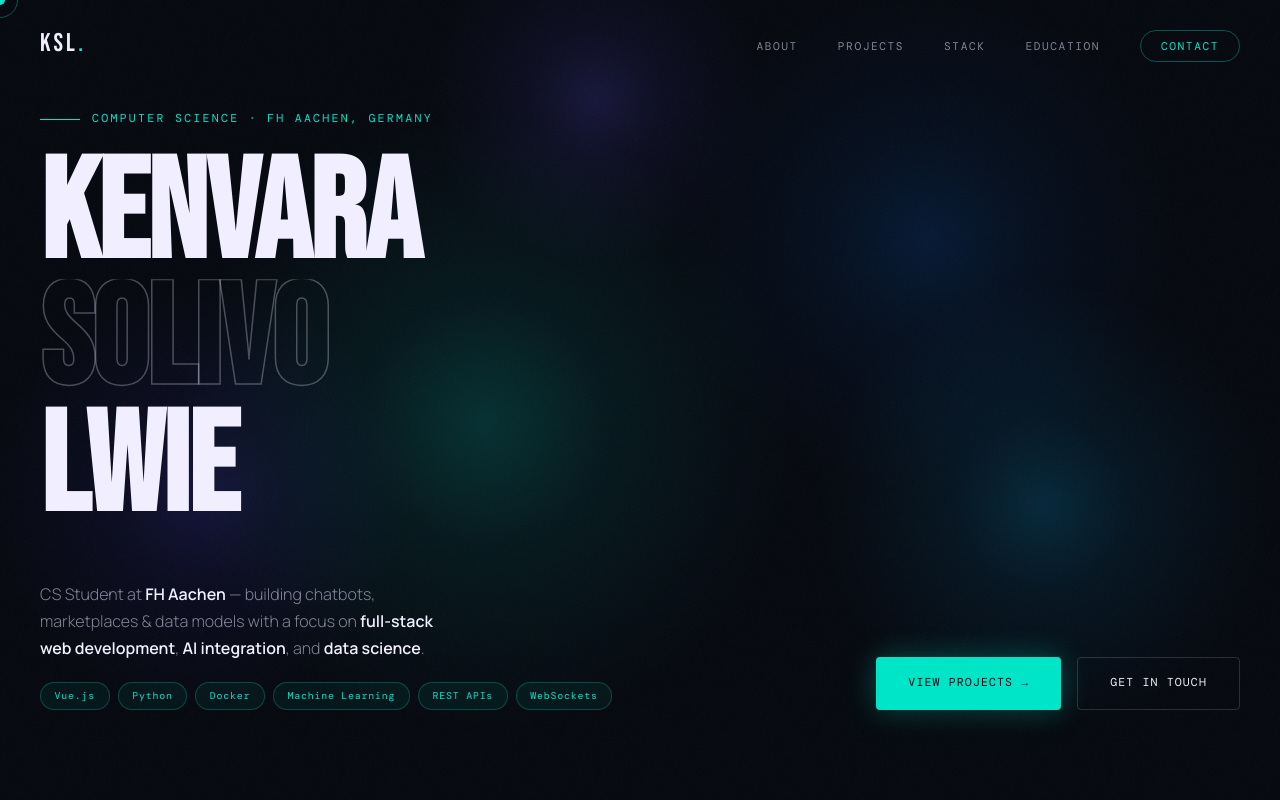
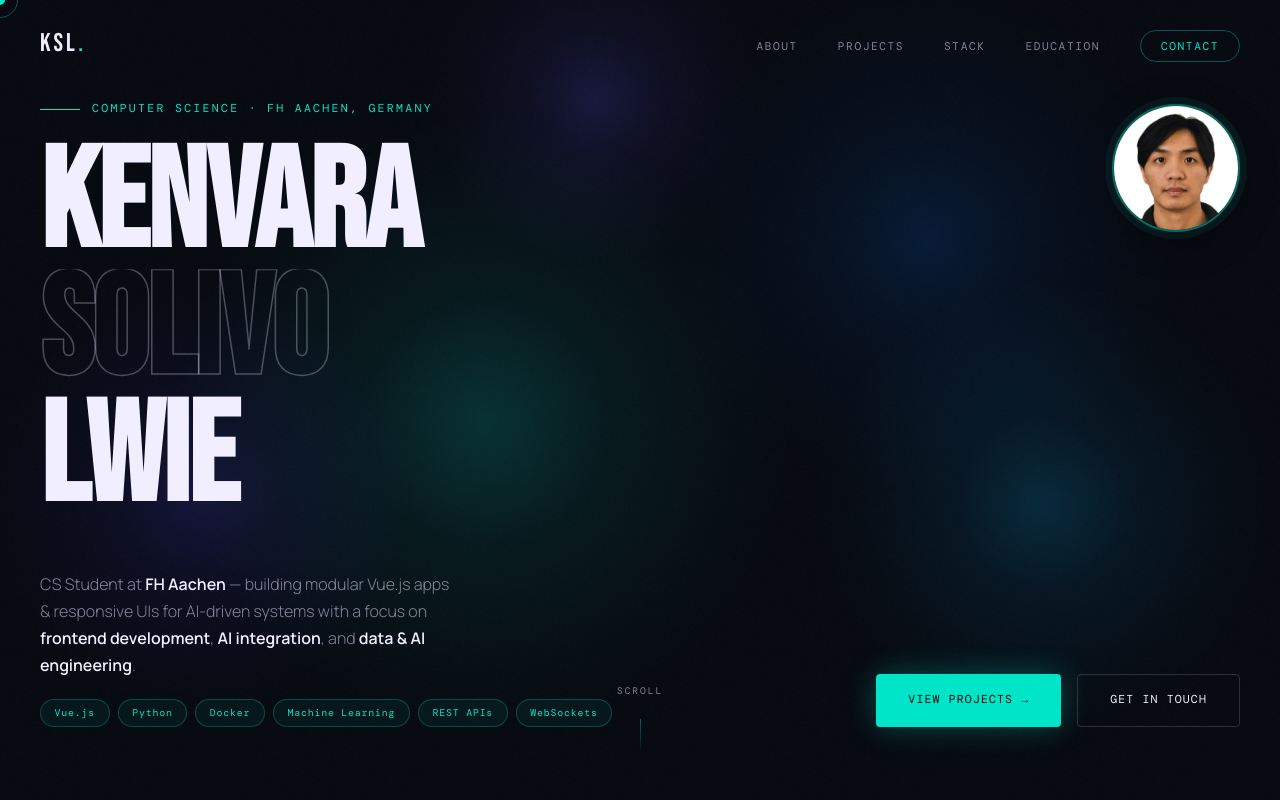
Before and after one commit to kenvarasolivo/Portfolio, a plain HTML site: page index.html in a window 1280 px wide. Shown: the top 800 px of the page. Drawn offline with nearby package versions, Linux system fonts and the light colour scheme; animation ran at ten frames a second; a web font is replaced by a local one.

Commit message:
add profile photo and edit descriptions

```diff
--- a/css/style.css
+++ b/css/style.css
@@ -105,6 +105,7 @@ nav.scrolled {
 #hero {
   min-height: 100vh; display: flex; flex-direction: column;
   justify-content: center; padding: 100px 2.5rem 5rem; overflow: hidden;
+  position: relative;
 }
 .hero-overline {
   font-family: 'DM Mono', monospace; font-size: .72rem;
@@ -153,6 +154,28 @@ nav.scrolled {
 .btn-glow:hover { box-shadow: 0 0 60px rgba(0,229,200,.5); transform: translateY(-2px); }
 .btn-ghost { background: transparent; color: #f0eeff; border: 1px solid rgba(255,255,255,.15); }
 .btn-ghost:hover { border-color: var(--cyan); color: var(--cyan); }
+.hero-photo-wrap {
+  position: absolute;
+  top: clamp(90px, 13vh, 145px);
+  right: 2.5rem;
+  opacity: 0;
+  animation: fadeIn .9s var(--ease) .95s forwards;
+}
+.hero-photo {
+  width: 128px;
+  height: 128px;
+  border-radius: 50%;
+  object-fit: cover;
+  object-position: center top;
+  border: 2px solid rgba(0,229,200,.45);
+  box-shadow: 0 0 0 7px rgba(0,229,200,.07), 0 10px 36px rgba(0,0,0,.45);
+  display: block;
+  transition: transform .4s var(--ease), box-shadow .4s var(--ease);
+}
+.hero-photo:hover {
+  transform: scale(1.05);
+  box-shadow: 0 0 0 9px rgba(0,229,200,.12), 0 0 36px rgba(0,229,200,.22), 0 14px 44px rgba(0,0,0,.5);
+}
 .scroll-indicator {
   position: absolute; bottom: 2.5rem; left: 50%; transform: translateX(-50%);
   display: flex; flex-direction: column; align-items: center; gap: .5rem;
@@ -399,7 +422,6 @@ nav.scrolled {
 .skills-headline em { font-style:normal; color:var(--cyan); }
 .skills-wrapper { max-width: 1400px; margin: 0 auto; display: flex; flex-direction: column; gap: 3.5rem; }
 
-.skill-group { }
 .skill-group-title {
   font-family:'DM Mono',monospace; font-size:.68rem; letter-spacing:.18em;
   text-transform:uppercase; color:var(--cyan); margin-bottom:1.5rem;
@@ -561,6 +583,7 @@ footer {
 @media(max-width:900px){
   :root { --section-pad: 5rem; }
   nav{padding:1.25rem 1.5rem;} .nav-links{display:none;}
+  .hero-photo-wrap { display: none; }
   #hero{padding: 80px 1.5rem 4rem;}
   .hero-headline {font-size: clamp(3.5rem, 18vw, 6rem);}
   .hero-bottom{flex-direction:column;align-items:flex-start;gap:2rem;}
--- a/index.html
+++ b/index.html
@@ -3,7 +3,11 @@
 <head>
   <meta charset="UTF-8"/>
   <meta name="viewport" content="width=device-width, initial-scale=1.0"/>
-  <title>Kenvara Solivo Lwie — CS Student & Developer</title>
+  <title>Kenvara Solivo Lwie — Frontend Developer & CS Student</title>
+  <meta name="description" content="Computer Science student at FH Aachen specializing in Frontend Development and Data & AI Engineering. Building modular Vue.js apps and responsive UIs for AI-driven systems. Open to internship and Werkstudent roles in Germany."/>
+  <meta property="og:title" content="Kenvara Solivo Lwie — Frontend Developer"/>
+  <meta property="og:description" content="CS student at FH Aachen building modular Vue.js apps, AI-driven UIs, and data models. Open to internship & Werkstudent roles."/>
+  <meta property="og:type" content="website"/>
   <link rel="preconnect" href="https://fonts.googleapis.com"/>
   <link rel="preconnect" href="https://fonts.gstatic.com" crossorigin/>
   <link href="https://fonts.googleapis.com/css2?family=Bebas+Neue&family=DM+Mono:ital,wght@0,300;0,400;1,300&family=Manrope:wght@300;400;500;600&display=swap" rel="stylesheet"/>
@@ -46,7 +50,7 @@
   </h1>
   <div class="hero-bottom">
     <div>
-      <p class="hero-desc">CS Student at <strong>FH Aachen</strong> — building chatbots, marketplaces &amp; data models with a focus on <strong>full-stack web development</strong>, <strong>AI integration</strong>, and <strong>data science</strong>.</p>
+      <p class="hero-desc">CS Student at <strong>FH Aachen</strong> — building modular Vue.js apps &amp; responsive UIs for AI-driven systems with a focus on <strong>frontend development</strong>, <strong>AI integration</strong>, and <strong>data &amp; AI engineering</strong>.</p>
       <div class="hero-tags">
         <span class="hero-tag">Vue.js</span>
         <span class="hero-tag">Python</span>
@@ -60,6 +64,9 @@
       <a href="#projects" class="btn btn-glow">View Projects →</a>
       <a href="#contact" class="btn btn-ghost">Get in Touch</a>
     </div>
+  </div>
+  <div class="hero-photo-wrap">
+    <img src="images/profile.jpeg" alt="Kenvara Solivo Lwie" class="hero-photo">
   </div>
   <div class="scroll-indicator">
     <span>Scroll</span>
@@ -94,7 +101,7 @@
     </h2>
     <div class="about-grid">
       <p class="about-text sr-left">
-        I'm a Computer Science student at <strong>Fachhochschule Aachen</strong> with a genuine passion for crafting innovative digital solutions. My work bridges <strong>full-stack web development</strong>, <strong>AI chatbot engineering</strong>, and <strong>data science</strong> — always with an eye for elegant UX and clean architecture.
+        I'm a Computer Science student at <strong>Fachhochschule Aachen</strong> specializing in <strong>Frontend Development</strong> with a solid foundation in <strong>Data &amp; AI Engineering</strong>. My work focuses on building modular <strong>Vue.js applications</strong> and designing responsive UIs for <strong>AI-driven systems</strong> — always driven to create performant, user-centric experiences that bridge complex data and the end-user.
         <br/><br/>
         Originally from <strong>Indonesia</strong>, I bring an international perspective and thrive in multicultural environments. Currently active at <strong>AIESEC Aachen</strong>, connecting global talent with local companies through B2B outreach and intercultural communication.
       </p>
@@ -125,10 +132,10 @@
             <li>Redesigned UI to clearly surface AI reasoning &amp; thinking-process steps</li>
           </ul></div>
           <div class="proj-techs">
-            <span class="hero-tech">Vue.js</span>
-            <span class="hero-tech">Javascript</span>
-            <span class="hero-tech">Docker</span>
-            <span class="hero-tech">Tailwind CSS</span>
+            <span class="proj-tech">Vue.js</span>
+            <span class="proj-tech">Javascript</span>
+            <span class="proj-tech">Docker</span>
+            <span class="proj-tech">Tailwind CSS</span>
           </div>
         </div>
         <a href="project-chatbot.html" class="proj-arrow">
@@ -557,7 +564,7 @@
   <div class="contact-glow"></div>
   <div class="contact-eyebrow sr">Available for opportunities</div>
   <h2 class="contact-big sr">OPEN TO<br><em>WORK.</em></h2>
-  <p class="contact-sub sr">Currently seeking internship and working student roles in software development, AI, or data science. Let's discuss how I can contribute to your team.</p>
+  <p class="contact-sub sr">Currently seeking internship roles in frontend development, AI engineering, or data science. Let's discuss how I can contribute to your team.</p>
   <div class="contact-links sr">
     <a href="mailto:kenvara.solivo@gmail.com" class="contact-link contact-link-primary">
       <svg width="14" height="14" fill="none" stroke="currentColor" stroke-width="2" viewBox="0 0 24 24"><path d="M4 4h16c1.1 0 2 .9 2 2v12c0 1.1-.9 2-2 2H4c-1.1 0-2-.9-2-2V6c0-1.1.9-2 2-2z"/><polyline points="22,6 12,13 2,6"/></svg>
```
Also changed, not shown: images/profile.jpeg (added).
